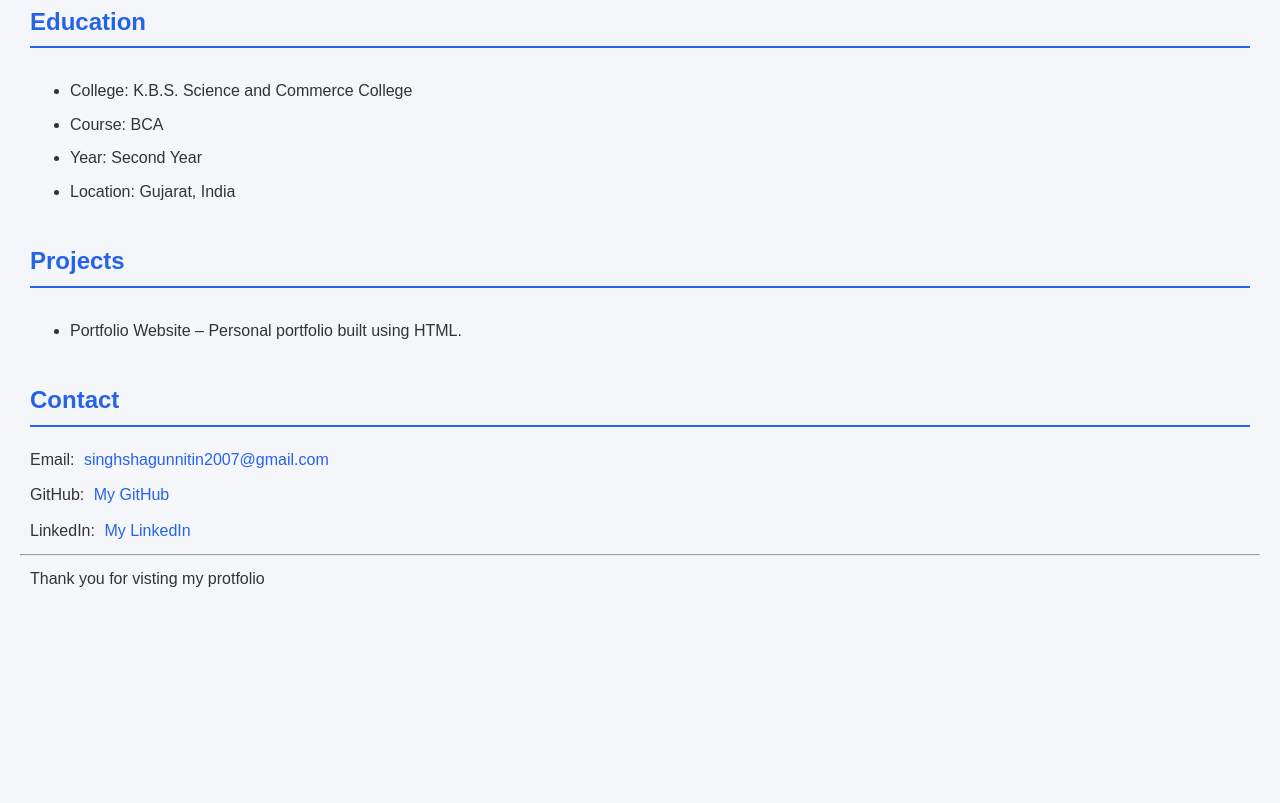
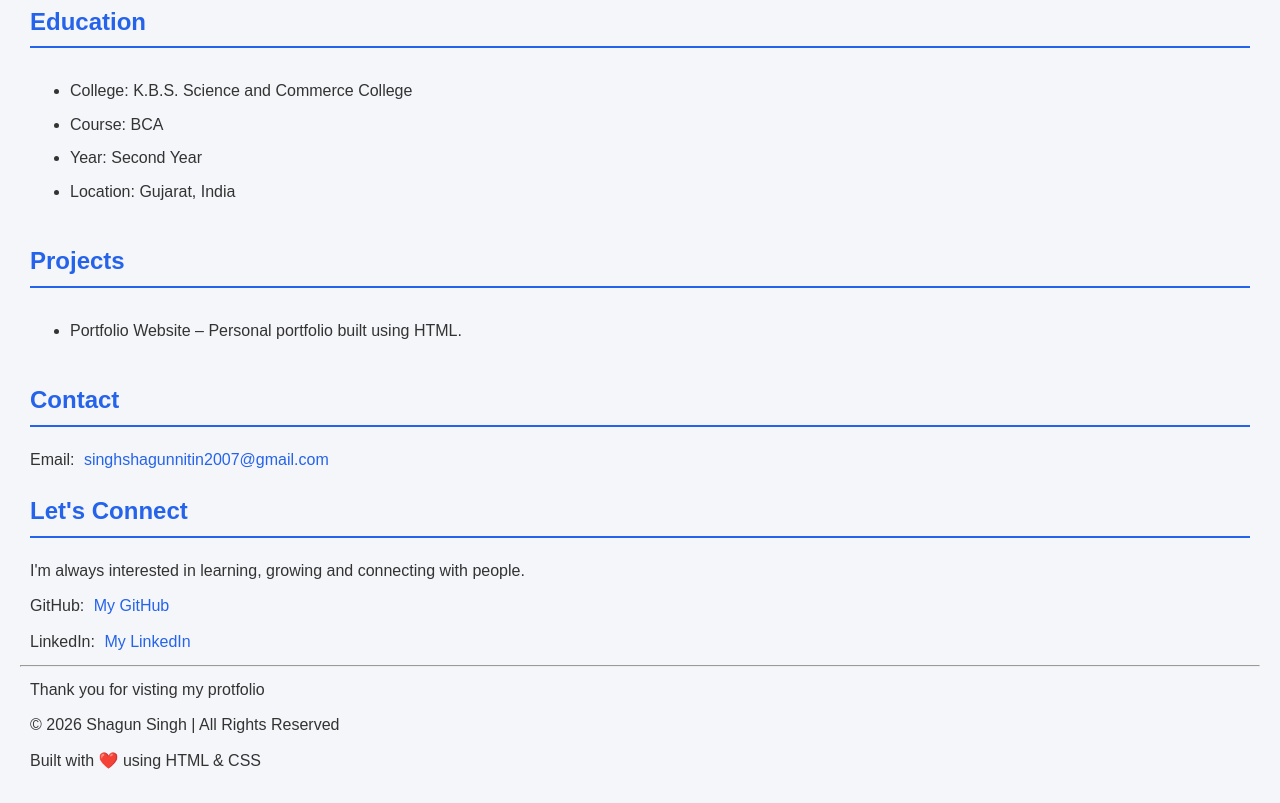
Before and after one commit to singhshagunbca-code/portfolio-website, a plain HTML site: page Index.html in a window 1280 px wide. Shown: the part 717-1520 px from the top of the page. Before the commit the page ends 1338 px from the top, so only its background shows below. Drawn offline with Linux system fonts and the light colour scheme.

Commit message:
Add footer section with copyright and technology info

```diff
--- a/Index.html
+++ b/Index.html
@@ -44,6 +44,8 @@ College: K.B.S. Science and Commerce College</li>
 <a href="mailto:singhshagunnitin2007@gmail.com">
 singhshagunnitin2007@gmail.com
 </a>
+          <h2>Let's Connect</h2>
+<p>I'm always interested in learning, growing and connecting with people.</p>
         <p>
         GitHub:
 <a href="https://github.com/singhshagunbca-code">
@@ -56,6 +58,10 @@ My LinkedIn
          </p>
             <hr>
         <p> Thank you for visting my protfolio </p>
+        <footer>
+    <p>© 2026 Shagun Singh | All Rights Reserved</p>
+    <p>Built with ❤️ using HTML & CSS</p>
+        </footer>
 
           </body>
 </html>
```
